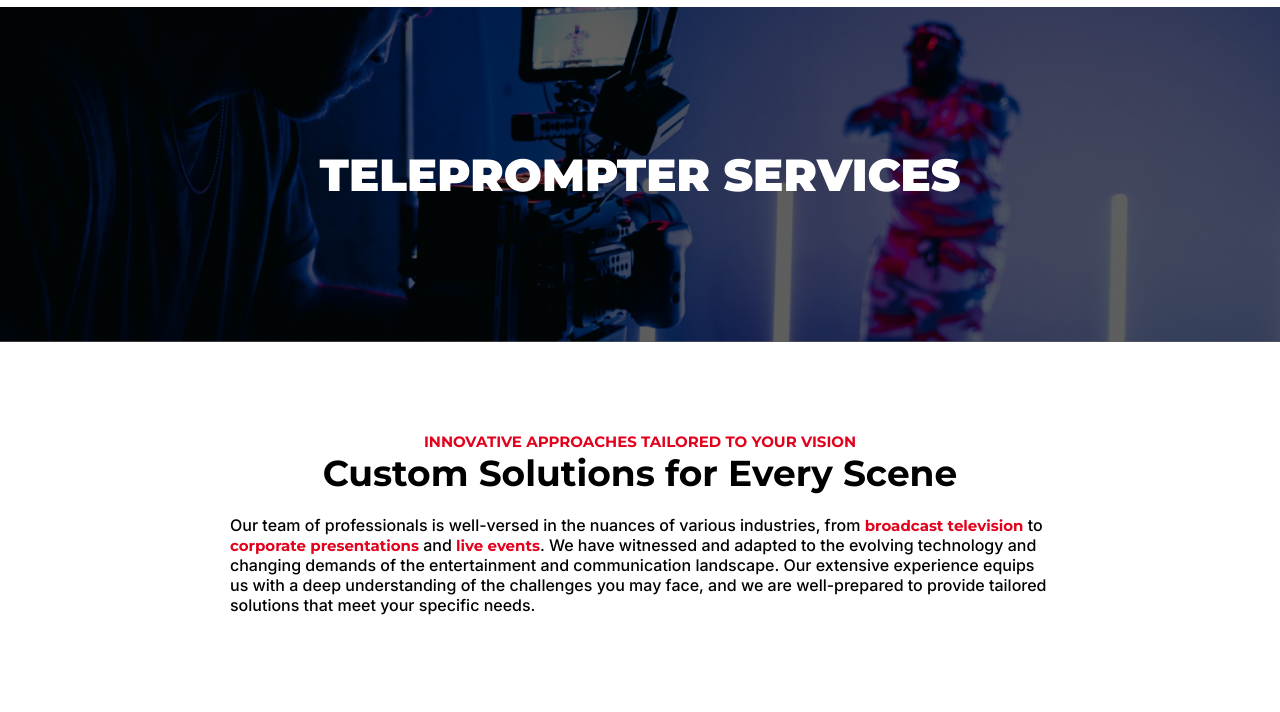
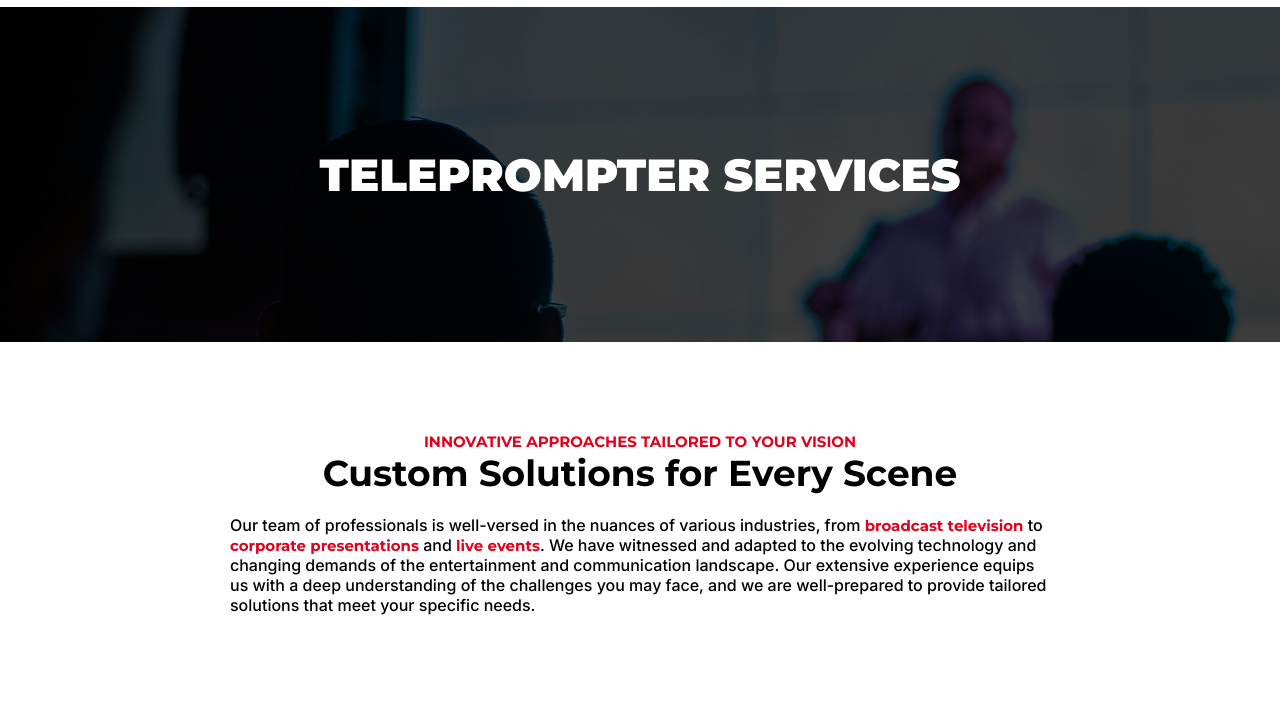
Before and after one commit to tajbirhossain/seeprov2, a plain HTML site: page video-assist.html in a window 1280 px wide. Shown: the part 61-773 px from the top of the page. Drawn offline with nearby package versions, Linux system fonts and the light colour scheme.

Commit message:
updated one image

```diff
--- a/assets/css/style.css
+++ b/assets/css/style.css
@@ -837,6 +837,12 @@ footer .container .footerContent .footerCopyright {
 
 
 /* video-assist page styles */
+/* videoAssistBanner styles */
+.videoAssistBanner {
+    background: linear-gradient(rgba(0, 0, 0, 0.63),rgba(0, 0, 0, 0.63)), url(../images/vidAssist.png);
+}
+/* videoAssistBanner styles ends */
+
 
 /* clientFav styles */
 .clientFav {
--- a/video-assist.html
+++ b/video-assist.html
@@ -41,7 +41,7 @@
     </header>
 
     <main>
-        <section class="teamBanner">
+        <section class="teamBanner videoAssistBanner">
             <div class="container">
                 <h1>TELEPROMPTER SERVICES</h1>
             </div>
```
Also changed, not shown: assets/images/vidAssist.png (added), 1 other file.
